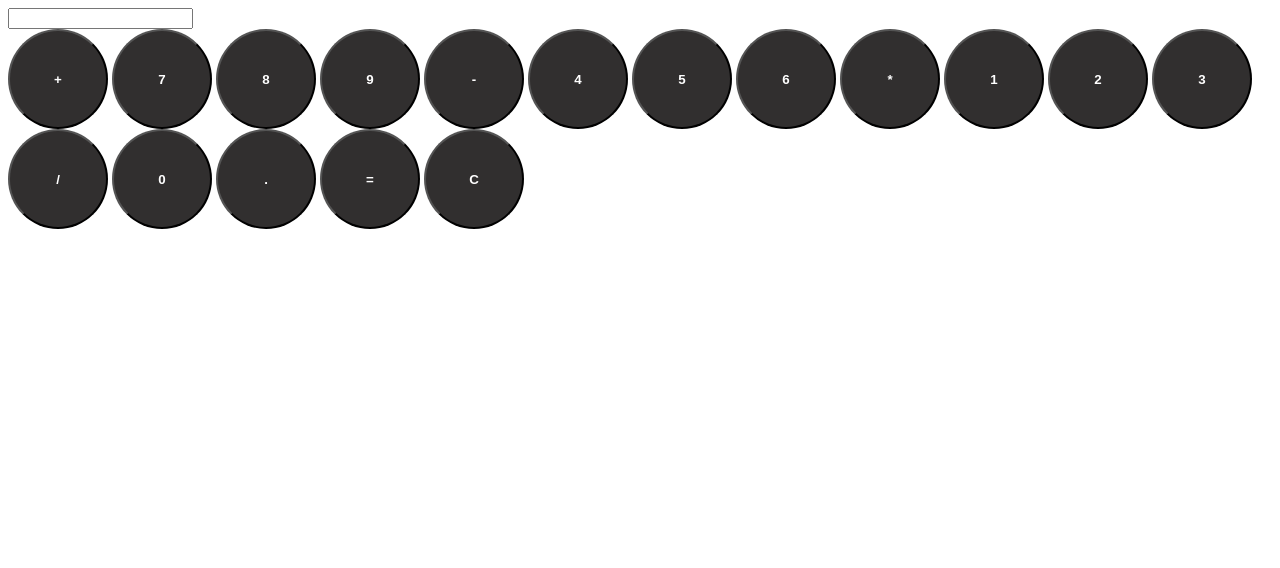
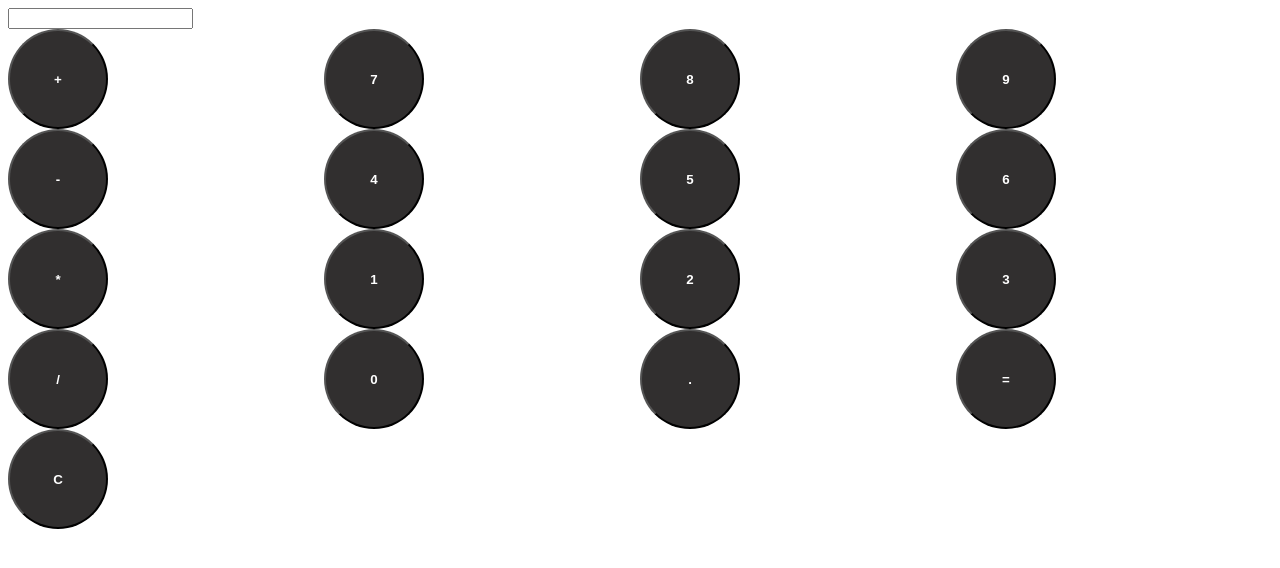
Before and after one commit to abdisati/Calculator2, a plain HTML site: page index.html in a window 1280 px wide. Drawn offline with Linux system fonts and the light colour scheme.

Commit message:
added grid layout for the key container

```diff
--- a/index.html
+++ b/index.html
@@ -9,7 +9,7 @@
 <body>
     <div id="calculator">
         <input type="text" id="display" readonly>
-        <div>
+        <div id="keys">
             <button>+</button>
             <button>7</button>
             <button>8</button>
--- a/style.css
+++ b/style.css
@@ -1,3 +1,10 @@
+#keys{
+    display: grid;
+    grid-template-columns: repeat(4,1fr);
+}
+
+
+
 button{
     width:100px;
     height:100px;
@@ -6,7 +13,4 @@ button{
     color:white;
     font-weight: bold;
     cursor:pointer;
-
-
-
 }
```
